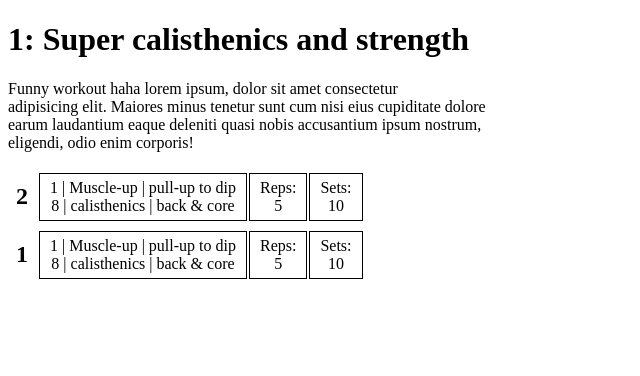
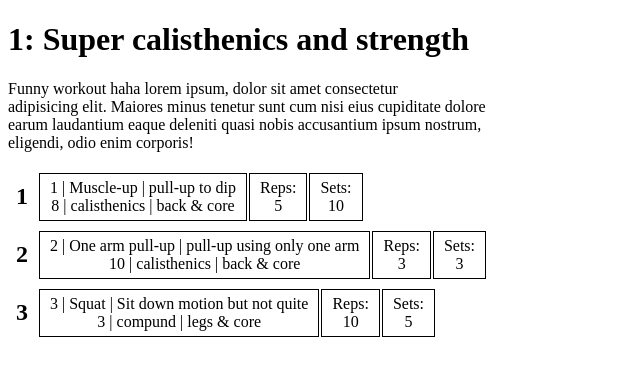
Before and after one commit to nrholm1/ngExerciseWebsite, an Angular app: page / in a window 1280 px wide. Shown: the top 376 px of the page, without its empty margins (0-640 px from the left). Built offline with nearby package versions, Linux system fonts and the light colour scheme.

Commit message:
Added one more data object for the list

```diff
--- a/src/app/_components/exercise/exercise.component.ts
+++ b/src/app/_components/exercise/exercise.component.ts
@@ -22,8 +22,16 @@ export class ExerciseComponent implements OnInit {
                             exType: "calisthenics",
                             difficulty: 10};
 
+  exercise3: exercise = {id: 3,
+                        name: "Squat",
+                        description: "Sit down motion but not quite",
+                        muscleGroup: "legs & core",
+                        exType: "compund",
+                        difficulty: 3};
+
   _exercises = {1: this.exercise1,
-                2: this.exercise2};
+                2: this.exercise2,
+                3: this.exercise3};
 
   constructor() { }
 
--- a/src/app/_components/set-list/set-list.component.html
+++ b/src/app/_components/set-list/set-list.component.html
@@ -5,7 +5,7 @@
                 <h2 style="margin: 5px;">{{ _setLists[id].orderNo }}</h2>
             </td>
             <td>
-                <app-set [id]=1></app-set>
+                <app-set [id]="_setLists[id].setId"></app-set>
             </td>
         </tr>
     </table>
--- a/src/app/_components/set-list/set-list.component.ts
+++ b/src/app/_components/set-list/set-list.component.ts
@@ -12,16 +12,22 @@ export class SetListComponent implements OnInit {
   setList1: setList = {id: 1,
                        workoutId: 1,
                        setId: 1,
-                       orderNo: 2,
+                       orderNo: 1,
                        dateAdded: new Date};
-  setList2: setList = {id: 1,
+  setList2: setList = {id: 2,
                       workoutId: 1,
                       setId: 2,
-                      orderNo: 1,
+                      orderNo: 2,
+                      dateAdded: new Date};
+  setList3: setList = {id: 3,
+                      workoutId: 1,
+                      setId: 3,
+                      orderNo: 3,
                       dateAdded: new Date};
 
   _setLists = {1: this.setList1,
-               2: this.setList2};
+               2: this.setList2,
+               3: this.setList3};
 
   constructor() { }
 
--- a/src/app/_components/set/set.component.ts
+++ b/src/app/_components/set/set.component.ts
@@ -19,8 +19,14 @@ export class SetComponent implements OnInit {
                   setCount: 3,
                   repCount: 3};
 
+  set3: set = {id: 3,
+              exerciseId: 3,
+              setCount: 5,
+              repCount: 10};
+
   _sets = {1: this.set1,
-           2: this.set2};
+           2: this.set2,
+           3: this.set3};
 
   constructor() { }
 
--- a/src/app/_components/workout/workout.component.ts
+++ b/src/app/_components/workout/workout.component.ts
@@ -16,7 +16,7 @@ export class WorkoutComponent implements OnInit {
                       ratingCount: 10,
                       dateCreated: new Date};
 
-  setListIds: number[] = [1,2];
+  setListIds: number[] = [1,2,3];
 
   constructor() { }
 
```
